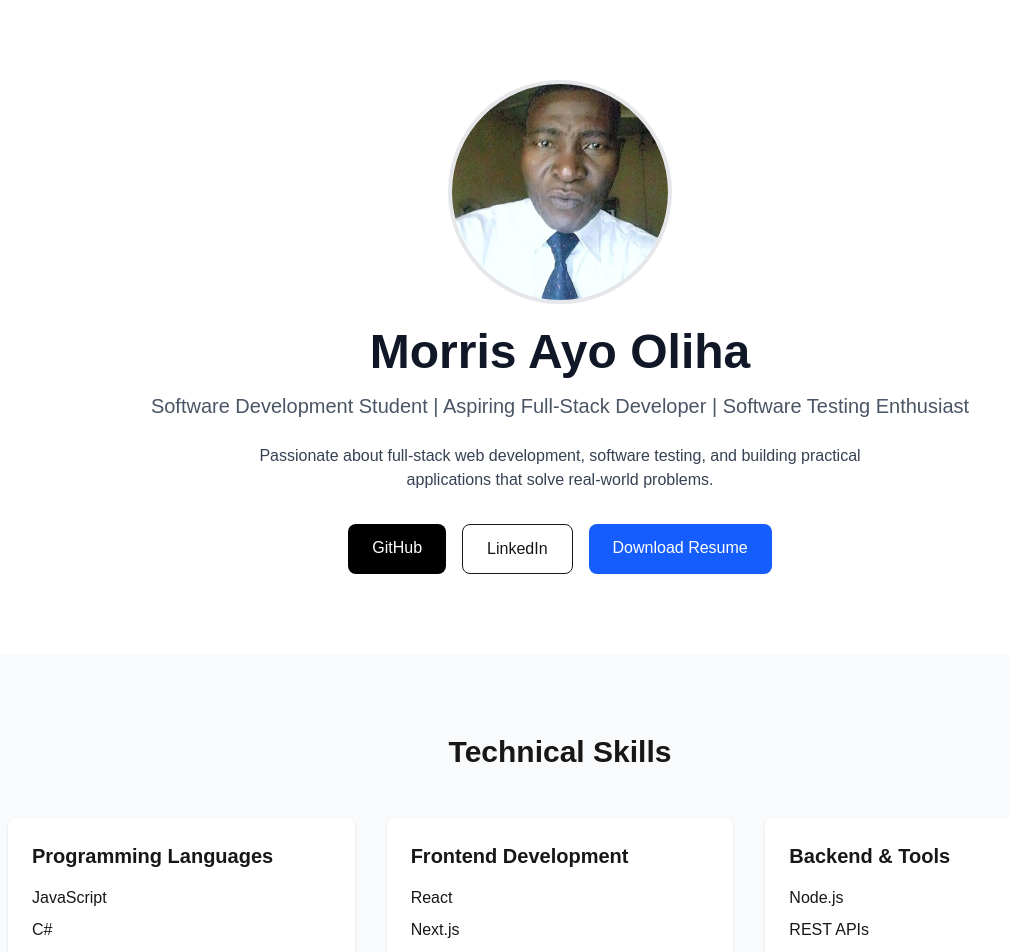
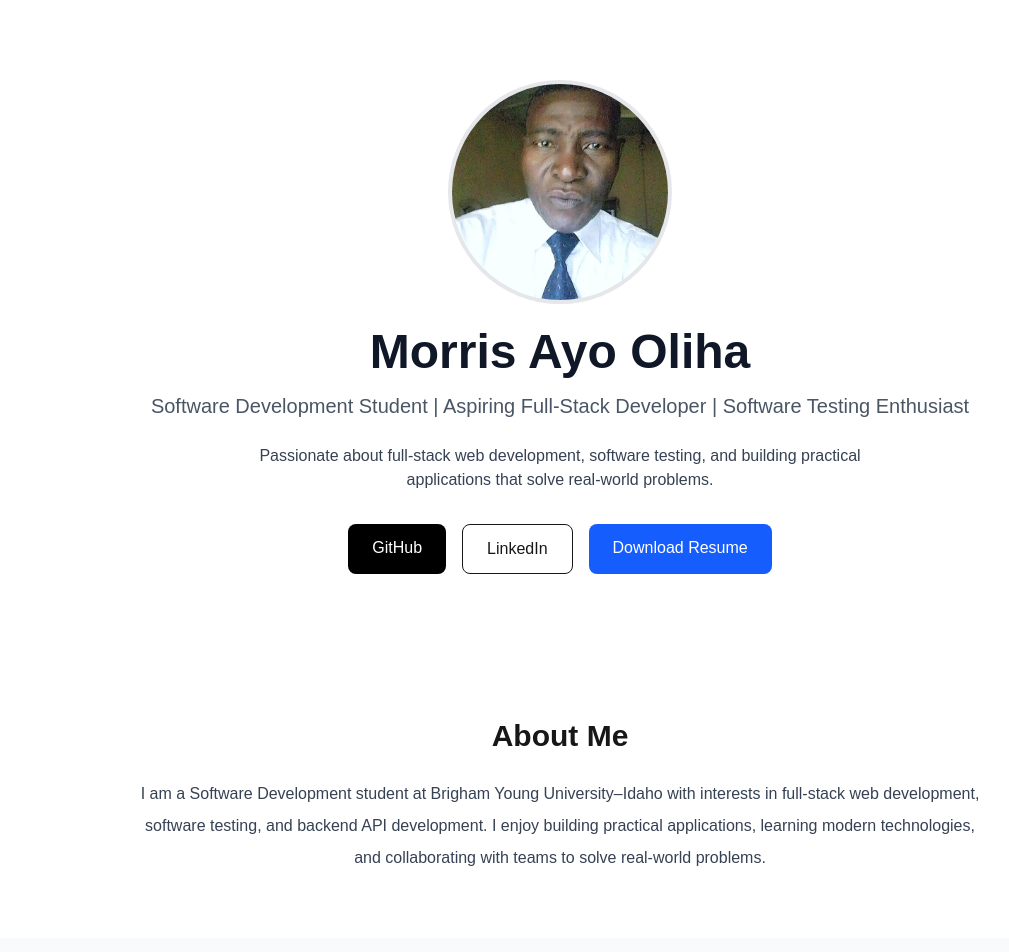
Before and after one commit to olihamorris/morris-ayo-oliha-portfolio, a Next.js app: page / in a window 1280 px wide. Shown: the top 952 px of the page, without its empty margins (80-1089 px from the left). Built offline with nearby package versions, Linux system fonts and the light colour scheme.

Commit message:
Add current focus

```diff
--- a/app/page.tsx
+++ b/app/page.tsx
@@ -53,6 +53,22 @@ export default function Home() {
           </div>
         </div>
       </section>
+
+ <section className="py-16">
+  <div className="max-w-4xl mx-auto px-6 text-center">
+    <h2 className="text-3xl font-bold mb-6">
+      About Me
+    </h2>
+
+    <p className="text-gray-700 leading-8">
+      I am a Software Development student at Brigham Young University–Idaho
+      with interests in full-stack web development, software testing, and
+      backend API development. I enjoy building practical applications,
+      learning modern technologies, and collaborating with teams to solve
+      real-world problems.
+    </p>
+  </div>
+</section>
 
       {/* Technical Skills */}
       <section className="bg-gray-50 py-20">
@@ -244,6 +260,73 @@ export default function Home() {
     </div>
   </div>
       </section>
+
+<section className="py-16">
+  <div className="max-w-4xl mx-auto px-6 text-center">
+    <h2 className="text-3xl font-bold mb-6">
+      About Me
+    </h2>
+
+    <p className="text-gray-700 leading-8">
+      I am a Software Development student at Brigham Young University–Idaho
+      with interests in full-stack web development, software testing, and
+      backend API development. I enjoy building practical applications,
+      learning modern technologies, and collaborating with teams to solve
+      real-world problems.
+    </p>
+  </div>
+      </section>
+
+      <section className="bg-gray-50 py-20">
+  <div className="max-w-6xl mx-auto px-6">
+    <h2 className="text-3xl font-bold text-center mb-12">
+      Current Focus
+    </h2>
+
+    <div className="grid md:grid-cols-2 gap-6">
+      <div className="bg-white p-6 rounded-lg shadow">
+        <h3 className="text-xl font-semibold mb-2">
+          Full-Stack Development
+        </h3>
+        <p className="text-gray-700">
+          Building modern web applications with React, Next.js,
+          Node.js, and REST APIs.
+        </p>
+      </div>
+
+      <div className="bg-white p-6 rounded-lg shadow">
+        <h3 className="text-xl font-semibold mb-2">
+          Software Testing
+        </h3>
+        <p className="text-gray-700">
+          Learning quality assurance practices, debugging,
+          and test design techniques.
+        </p>
+      </div>
+
+      <div className="bg-white p-6 rounded-lg shadow">
+        <h3 className="text-xl font-semibold mb-2">
+          Data Structures & Algorithms
+        </h3>
+        <p className="text-gray-700">
+          Strengthening problem-solving skills and preparing
+          for technical interviews.
+        </p>
+      </div>
+
+      <div className="bg-white p-6 rounded-lg shadow">
+        <h3 className="text-xl font-semibold mb-2">
+          Modern Next.js Development
+        </h3>
+        <p className="text-gray-700">
+          Exploring App Router, TypeScript, accessibility,
+          and performance best practices.
+        </p>
+      </div>
+    </div>
+  </div>
+</section>
+
       <section className="py-20">
   <div className="max-w-6xl mx-auto px-6 text-center">
     <h2 className="text-3xl font-bold mb-8">
```
